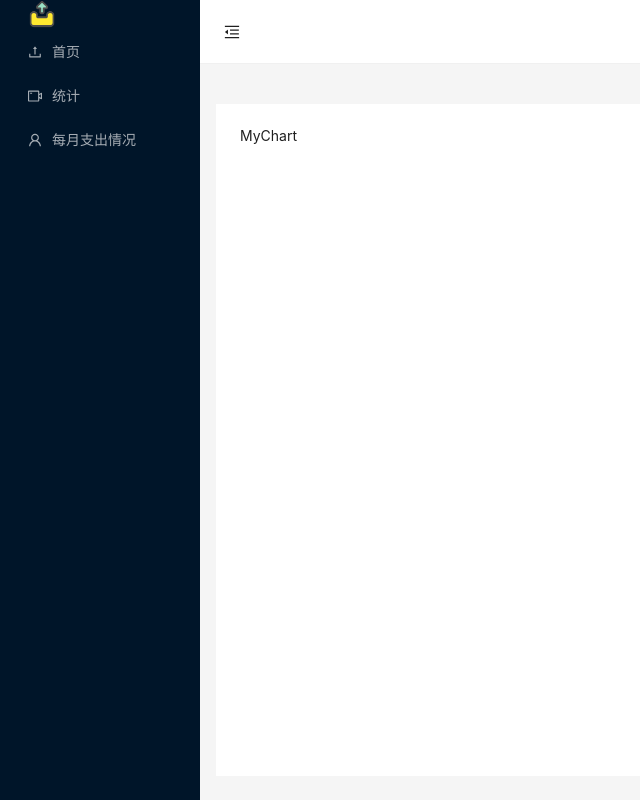
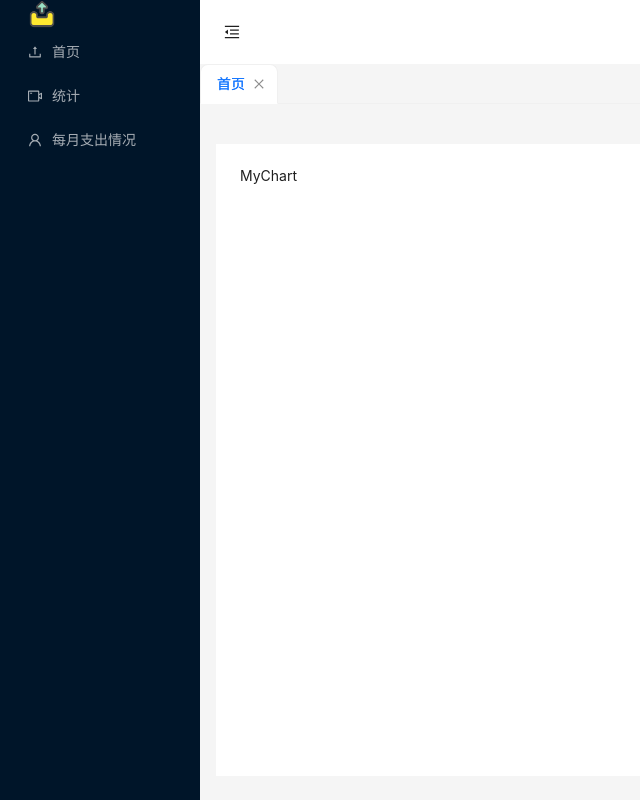
Before and after one commit to panjingshuang/react, a React (Create React App) app: page / in a window 1280 px wide. Shown: the whole page, without its empty margins (0-640 px from the left). Built offline with nearby package versions, Linux system fonts and the light colour scheme.

Commit message:
fix:页签-完成和store的链接

```diff
--- a/src/LayOut/Menu/index.tsx
+++ b/src/LayOut/Menu/index.tsx
@@ -8,8 +8,9 @@ function MyMenu(props) {
   const navigate = useNavigate();
   const handleClick = (item)=>{
     navigate(item.key)
+    let ele = menus.find(e => e.key == item.key)
     props.addItem({
-      babel:item.babel,
+      label:ele.label,
       key: item.key
     })
   }
@@ -26,6 +27,4 @@ function MyMenu(props) {
 
 export default connect(function (state: any){
   return {tabs: state.tabsReducer}
-},{
-  addItem
-})(MyMenu)
+},{addItem})(MyMenu)
--- a/src/component/Tab/index.tsx
+++ b/src/component/Tab/index.tsx
@@ -8,22 +8,22 @@ import {
 type TargetKey = React.MouseEvent | React.KeyboardEvent | string;
 
 function Tab(props) {
-  console.log(props)
-  const [activeKey, setActiveKey] = useState('1')
+  const [activeKey, setActiveKey] = useState(props.tabs[0].key)
   const onChange = (key: string) => {
     setActiveKey(key);
   };
   const onEdit = (targetKey: TargetKey, action: 'add' | 'remove')=>{
     if(action == 'remove') props.deleteItem(targetKey)
   }
+console.log(props.tabs)
   return (
     <>
       <Tabs
         hideAdd
         onChange={onChange}
-        activeKey={props.activeKey}
+        activeKey={activeKey}
         type="editable-card"
-        items={props.items}
+        items={props.tabs}
         onEdit={onEdit}
       />
     </>
--- a/src/store/tabs/redcer.ts
+++ b/src/store/tabs/redcer.ts
@@ -6,11 +6,11 @@ export default function taskReducer(preState = tabs, action) {
   const { type, data } = action;
   switch (type) {
     case CONST_TABS.DELETE_ITEM:
-      if(tabs.length <= 1) return preState
-      let real_items = tabs.filter(item => item.key !== data)
+      if(preState.length <= 1) return preState
+      let real_items = preState.filter(item => item.key !== data)
       return [...real_items];
     case CONST_TABS.ADD_ITEM:
-      let add_item = tabs.find(item => item.key == data.key)
+      let add_item = preState.find(item => item.key == data.key)
       if(add_item) return preState
       preState.push(data)
       return [...preState];
```
